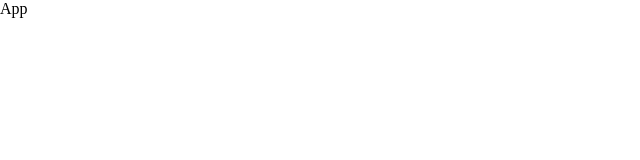
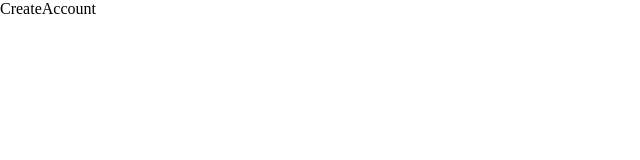
Before and after one commit to binzek/vault, a React (Vite) app: page /create in a window 1280 px wide. Shown: the top 160 px of the page, without its empty margins (0-640 px from the left). Built offline with nearby package versions, Linux system fonts and the light colour scheme.

Commit message:
feat: configure basic routing  - Implement basic routing using react router

```diff
--- a/package.json
+++ b/package.json
@@ -10,7 +10,8 @@
   },
   "dependencies": {
     "react": "^18.2.0",
-    "react-dom": "^18.2.0"
+    "react-dom": "^18.2.0",
+    "react-router-dom": "^6.14.1"
   },
   "devDependencies": {
     "@types/react": "^18.2.14",
--- a/src/App.tsx
+++ b/src/App.tsx
@@ -1,5 +1,18 @@
-const App = () => {
-  return <div>App</div>;
+// Library imports
+import { FC } from "react";
+import { Routes, Route } from "react-router-dom";
+
+// Local imports
+import { Home, CreateAccount, LogIn } from "./components";
+
+const App: FC = () => {
+  return (
+    <Routes>
+      <Route path="/" element={<Home />} />
+      <Route path="/create" element={<CreateAccount />} />
+      <Route path="/login" element={<LogIn />} />
+    </Routes>
+  );
 };
 
 export default App;
--- /dev/null
+++ b/src/components/CreateAccount.tsx
@@ -0,0 +1,7 @@
+import { FC } from "react";
+
+const CreateAccount: FC = () => {
+  return <div>CreateAccount</div>;
+};
+
+export default CreateAccount;
--- /dev/null
+++ b/src/components/Home.tsx
@@ -0,0 +1,7 @@
+import { FC } from "react";
+
+const Home: FC = () => {
+  return <div>Home</div>;
+};
+
+export default Home;
--- /dev/null
+++ b/src/components/LogIn.tsx
@@ -0,0 +1,7 @@
+import { FC } from "react";
+
+const LogIn: FC = () => {
+  return <div>LogIn</div>;
+};
+
+export default LogIn;
--- /dev/null
+++ b/src/components/index.ts
@@ -0,0 +1,7 @@
+// Exports all default exports of components as named imports
+
+import Home from "./Home";
+import CreateAccount from "./CreateAccount";
+import LogIn from "./LogIn";
+
+export { Home, CreateAccount, LogIn };
--- a/src/main.tsx
+++ b/src/main.tsx
@@ -1,5 +1,13 @@
+// Library imports
 import ReactDOM from "react-dom/client";
+import { BrowserRouter } from "react-router-dom";
+
+// Local imports
 import App from "./App.tsx";
 import "./index.css";
 
-ReactDOM.createRoot(document.getElementById("root")!).render(<App />);
+ReactDOM.createRoot(document.getElementById("root")!).render(
+  <BrowserRouter>
+    <App />
+  </BrowserRouter>
+);
```
Also changed, not shown: 1 other file (tests, documents, lock files or other folders).
